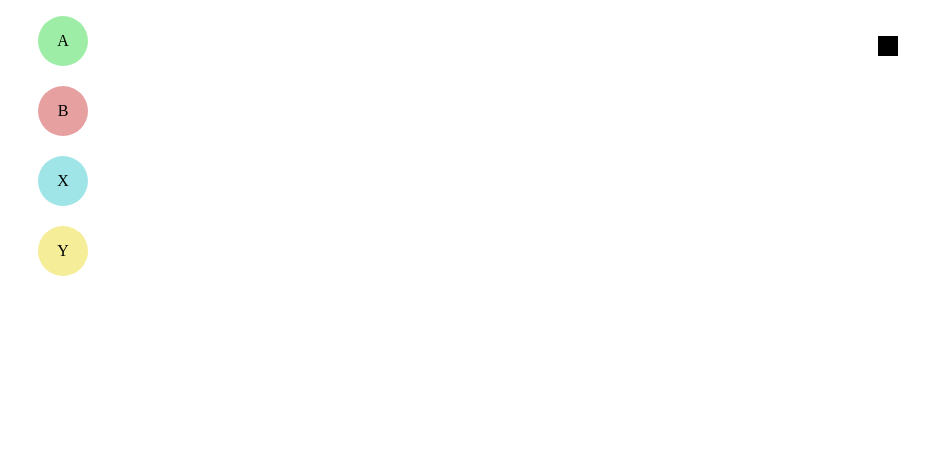
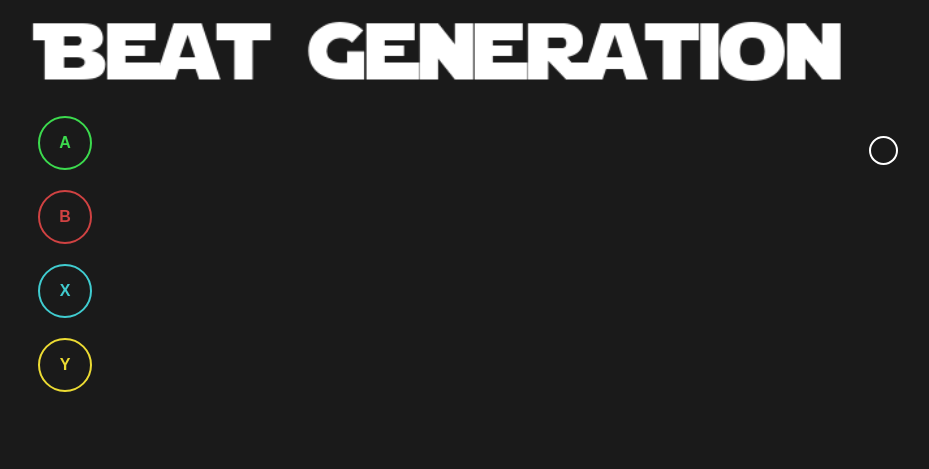
Before and after one commit to MegaSamax/Beat-Generation, a plain HTML site: page index.html in a window 1280 px wide. Shown: the whole page, without its empty margins (10-939 px from the left). Drawn offline with Linux system fonts and the light colour scheme.

Commit message:
Style & Logo

```diff
--- a/index.html
+++ b/index.html
@@ -8,6 +8,14 @@
     <title>Beat Generation!</title>
 
     <style>
+        body {
+            background-color: #1a1a1a;
+        }
+
+        img {
+            padding: 10px 0 10px 0;
+        }
+
         ul {
             list-style: none;
         }
@@ -18,7 +26,12 @@
             border-radius: 50%;
             line-height: 50px;
             text-align: center;
-            color: #000000;
+            /* color: #000000; */
+            font-weight: bolder;
+            font-family: Arial;
+
+            /* New button */
+            background: rgba(255, 255, 255, 0);
         }
 
         ul.buttons li:not(:last-of-type) {
@@ -26,25 +39,34 @@
         }
 
         #a {
-            background: rgba(60, 219, 78, 0.5);
+            /* background: rgba(60, 219, 78, 0.5); */
+            border: 2px solid rgba(60, 219, 78);
+            color: rgba(60, 219, 78);
         }
 
         #b {
-            background: rgba(208, 66, 66, 0.5);
+            /* background: rgba(208, 66, 66, 0.5); */
+            border: 2px solid rgba(208, 66, 66);
+            color: rgba(208, 66, 66);
         }
 
         #x {
-            background: rgba(64, 204, 208, 0.5);
+            /* background: rgba(64, 204, 208, 0.5); */
+            border: 2px solid rgba(64, 204, 208);
+            color: rgba(64, 204, 208);
         }
 
         #y {
-            background: rgba(236, 219, 51, 0.5);
+            /* background: rgba(236, 219, 51, 0.5); */
+            border: 2px solid rgba(236, 219, 51);
+            color: rgba(236, 219, 51);
         }
 
         .box {
-            width: 20px;
-            height: 20px;
-            background: #000000;
+            width: 25px;
+            height: 25px;
+            border-radius: 50%;
+            border: 2px solid white;
             position: absolute;
             right: 0;
             top: 20px;
@@ -64,6 +86,9 @@
 </head>
 
 <body>
+
+    <img src="./assets/logo.png" width=900px>
+
     <div class="gameArea">
         <ul class="buttons">
             <li id="a">A</li>
@@ -112,23 +137,6 @@
             console.log(`${event.detail.buttonIndex} Button Pressed`);
             switch (event.detail.buttonIndex) {
                 case 0:
-                    document.getElementById('a').style.background = 'rgba(60, 219, 78, 1)';
-                    break;
-                case 1:
-                    document.getElementById('b').style.background = 'rgba(208, 66, 66, 1)';
-                    break;
-                case 2:
-                    document.getElementById('x').style.background = 'rgba(64, 204, 208, 1)';
-                    break;
-                case 3:
-                    document.getElementById('y').style.background = 'rgba(236, 219, 51, 1)';
-                    break;
-            }
-        });
-        document.addEventListener("gamepadButtonUp", (event) => {
-            console.log(`${event.detail.buttonIndex} Button Released`);
-            switch (event.detail.buttonIndex) {
-                case 0:
                     document.getElementById('a').style.background = 'rgba(60, 219, 78, 0.5)';
                     break;
                 case 1:
@@ -142,6 +150,23 @@
                     break;
             }
         });
+        document.addEventListener("gamepadButtonUp", (event) => {
+            console.log(`${event.detail.buttonIndex} Button Released`);
+            switch (event.detail.buttonIndex) {
+                case 0:
+                    document.getElementById('a').style.background = 'rgba(60, 219, 78, 0)';
+                    break;
+                case 1:
+                    document.getElementById('b').style.background = 'rgba(208, 66, 66, 0)';
+                    break;
+                case 2:
+                    document.getElementById('x').style.background = 'rgba(64, 204, 208, 0)';
+                    break;
+                case 3:
+                    document.getElementById('y').style.background = 'rgba(236, 219, 51, 0)';
+                    break;
+            }
+        });
 
     </script>
 
```
Also changed, not shown: assets/logo.png (added).
